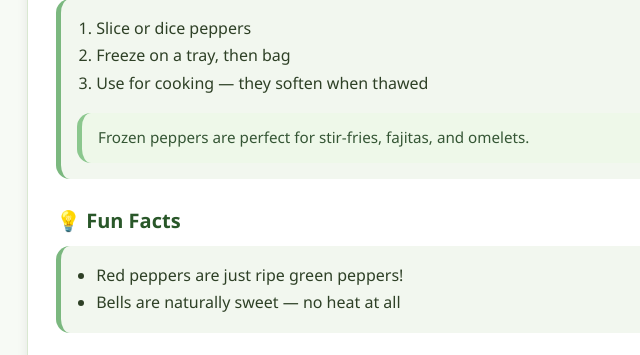
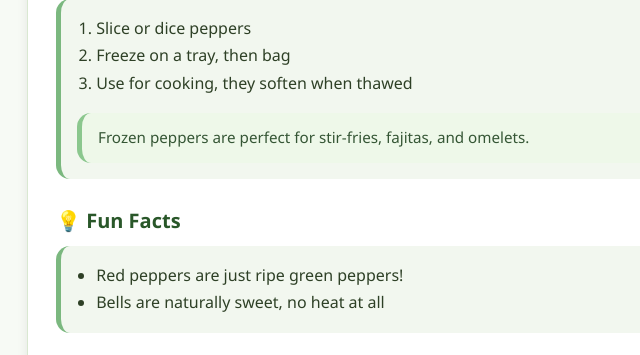
Before and after one commit to Jesikurr/GreenAcresFarm, a plain HTML site: page crops/bell-peppers.html in a window 1280 px wide. Shown: the part 803-1158 px from the top of the page, 159-799 px from the left. Drawn offline with Linux system fonts and the light colour scheme.

Commit message:
Fix punctuation in bell-peppers.html

```diff
--- a/crops/bell-peppers.html
+++ b/crops/bell-peppers.html
@@ -130,7 +130,7 @@
       <ol>
         <li>Slice or dice peppers</li>
         <li>Freeze on a tray, then bag</li>
-        <li>Use for cooking — they soften when thawed</li>
+        <li>Use for cooking, they soften when thawed</li>
       </ol>
 
       <div class="tip">
@@ -142,7 +142,7 @@
     <div class="section">
       <ul>
         <li>Red peppers are just ripe green peppers!</li>
-        <li>Bells are naturally sweet — no heat at all</li>
+        <li>Bells are naturally sweet, no heat at all</li>
       </ul>
     </div>
 
```
